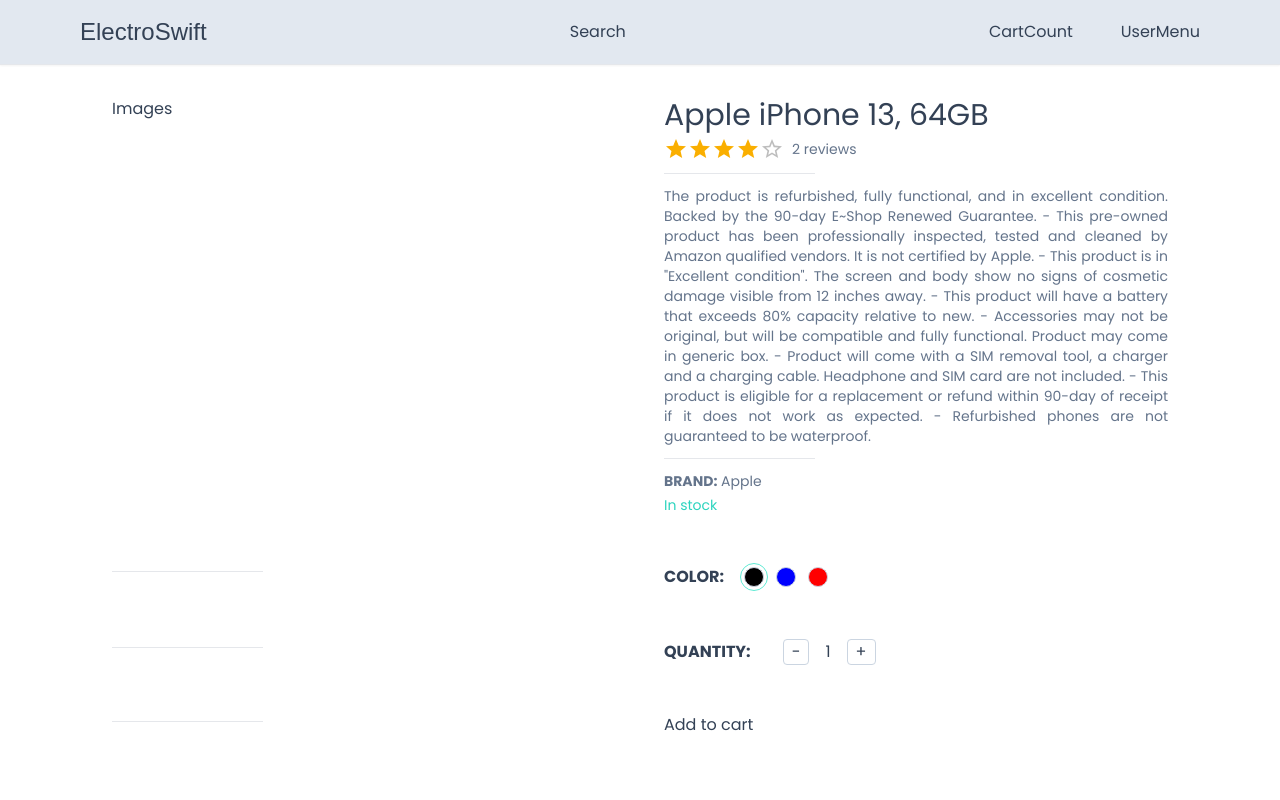
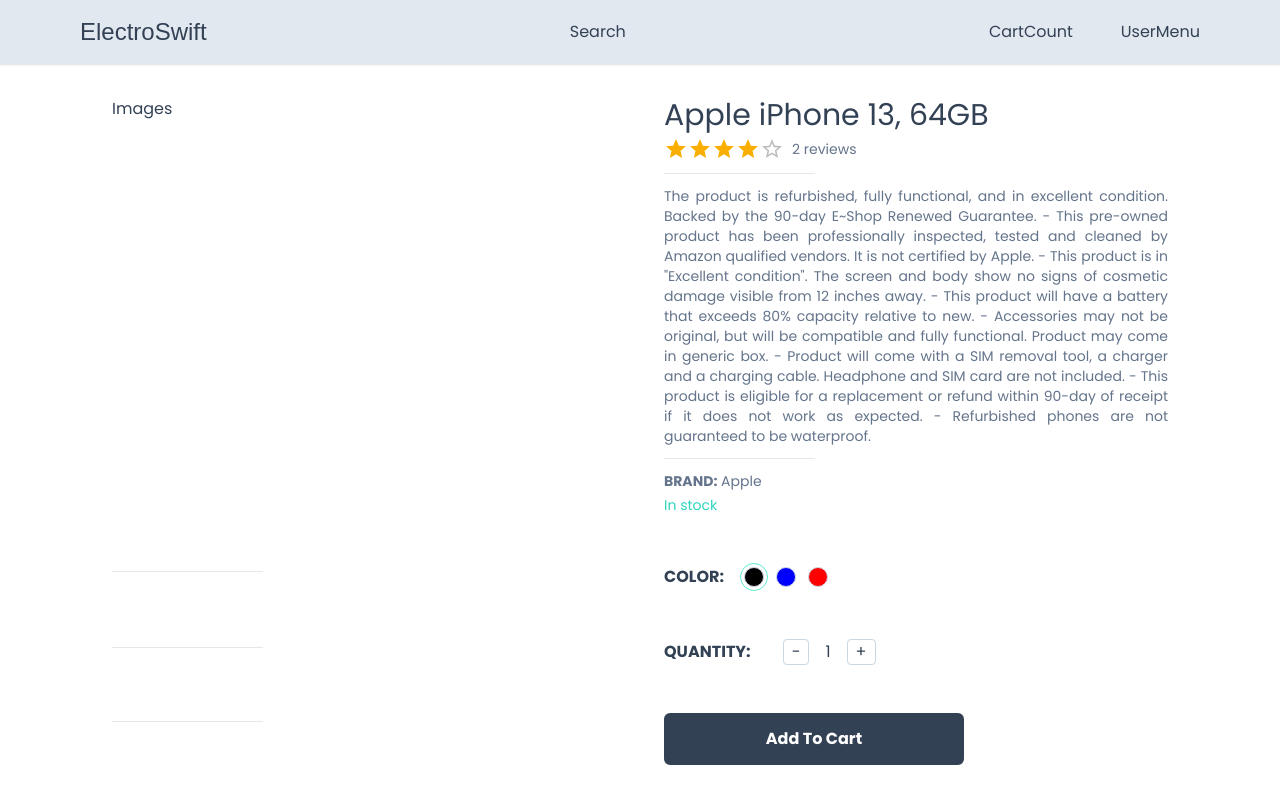
Before and after one commit to rizmiya-ameen/E-Commerce, a Next.js app: page /product/1 in a window 1280 px wide. Shown: the top 800 px of the page. Built offline with nearby package versions, Linux system fonts and the light colour scheme; a web font is replaced by a local one.

Commit message:
add to cart button

```diff
--- a/app/product/[productid]/ProductDetails.tsx
+++ b/app/product/[productid]/ProductDetails.tsx
@@ -1,5 +1,6 @@
 "use client";
 
+import Button from "@/components/Button";
 import SetColor from "@/components/products/SetColor";
 import { SetQuantity } from "@/components/products/SetQuantity";
 import { Rating } from "@mui/material";
@@ -31,7 +32,6 @@
 };
 
 const ProductDetails = ({ product }: ProductDetailsProps) => {
-
   const [cartProduct, setCartProduct] = useState<CartProductType>({
     id: product.id,
     name: product.name,
@@ -42,8 +42,6 @@
     quantity: 1,
     price: product.price,
   });
-
-
 
   const productRating =
     product.reviews.reduce((acc: number, item: any) => item.rating + acc, 0) /
@@ -58,19 +56,46 @@
     [cartProduct.selectedImg]
   );
 
+  /*
   const handleQtyIncrease = useCallback(() => {
+
+    if (cartProduct.quantity === 50) return 50;
     setCartProduct(prev => {
       return {...prev, quantity: ++prev.quantity}
     })
   }, [cartProduct])
 
+
   const handleQtyDecrease = useCallback(() => {
 
-    if (cartProduct.quantity === 1) return 1;
+    if (cartProduct.quantity === 1) {
+      return 1
+    }
     setCartProduct(prev => {
       return {...prev, quantity: --prev.quantity}
     })
   }, [cartProduct])
+  */
+
+  const handleQtyDecrease = useCallback(() => {
+    setCartProduct((prev) => {
+      if (prev.quantity === 1) {
+        return { ...prev, quantity: 1 };
+      } else {
+        return { ...prev, quantity: prev.quantity - 1 };
+      }
+    });
+  }, [cartProduct]);
+
+  const handleQtyIncrease = useCallback(() => {
+    setCartProduct((prev) => {
+      if (prev.quantity === 10) {
+        return { ...prev, quantity: 10 };
+      } else {
+        return { ...prev, quantity: prev.quantity + 1 };
+      }
+    });
+  }, [cartProduct]);
 
   return (
     <div className="grid grid-cols-1 md:grid-cols-2 gap-12">
@@ -107,11 +132,17 @@
 
       <Horizontal />
 
-      <SetQuantity cartProduct={cartProduct} handleQtyIncrease={handleQtyIncrease} handleQtyDecrease={handleQtyDecrease}/>
+      <SetQuantity
+        cartProduct={cartProduct}
+        handleQtyIncrease={handleQtyIncrease}
+        handleQtyDecrease={handleQtyDecrease}
+      />
 
       <Horizontal />
 
-      <div>Add to cart</div>
+      <div className="max-w-[300px]">
+        <Button label="Add To Cart" onClick={() => {}} />
+      </div>
     </div>
   );
 };
@@ -120,7 +151,7 @@
 
 //console.log(cartProduct);
 
-  /*
+/*
   {
     "id": "648437b38c44d52b9542e340",
     "name": "Apple iPhone 13, 64GB",
--- /dev/null
+++ b/components/Button.tsx
@@ -0,0 +1,41 @@
+"use client";
+
+import { IconType } from "react-icons";
+
+interface ButtonProps {
+  label: string;
+  disabled?: boolean;
+  outline?: boolean;
+  small?: boolean;
+  custom?: string;
+  icon?: IconType;
+  onClick: (e: React.MouseEvent<HTMLButtonElement>) => void;
+}
+
+const Button: React.FC<ButtonProps> = ({
+  label,
+  disabled,
+  outline,
+  small,
+  custom,
+  icon: Icon,
+  onClick,
+}) => {
+  return (
+    <button
+      disabled={disabled}
+      className={`disabled:opacity-70 disabled:cursor-not-allowed rounded-md hover:opacity-80 transition w-full border-slate-700 flex items-center justify-center gap-2 ${
+        outline ? "bg-white text-slate-700" : "bg-slate-700 text-white"
+      } ${
+        small
+          ? "text-sm font-light py-1 px-2 border-[1px]"
+          : "text-md font-semibold py-3 px-4 border-2"
+      } ${custom ? custom : ""}`}
+    >
+      {Icon && <Icon size={24} />}
+      {label}
+    </button>
+  );
+};
+
+export default Button;
```
